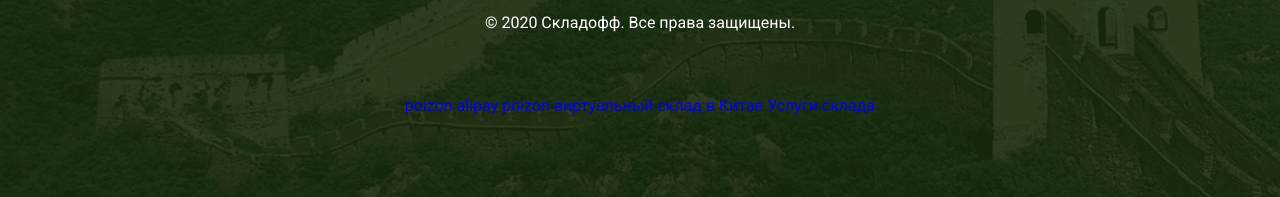
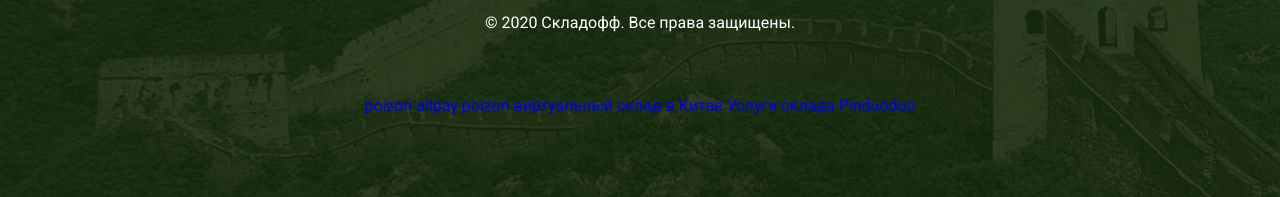
Before and after one commit to heiheshang/heiheshang.github.io, a plain HTML site: page index.html in a window 1280 px wide. Shown: the part 4399-4596 px from the top of the page. Drawn offline with nearby package versions, Linux system fonts and the light colour scheme; a script that the page names is missing.

Commit message:
Pinduoduo

```diff
--- a/index.html
+++ b/index.html
@@ -382,6 +382,7 @@
                 <a href="https://telegra.ph/KAK-ZAKAZYVAT-TOVARY-S-POIZON-V-ROSSIYU-12-26">poizon</a>
                 <a href="https://telegra.ph/Virtualnyj-sklad-v-Kitae-01-02">виртуальный склад в Китае</a>
                 <a href="https://telegra.ph/Dostavka-iz-Kitaya-01-02">Услуги склада</a>
+                <a href="https://telegra.ph/Pinduoduo-operedila-Alibaba-po-rostu-vyruchki-01-03">Pinduoduo</a>
             </div>
         </div>
     </footer>
```
